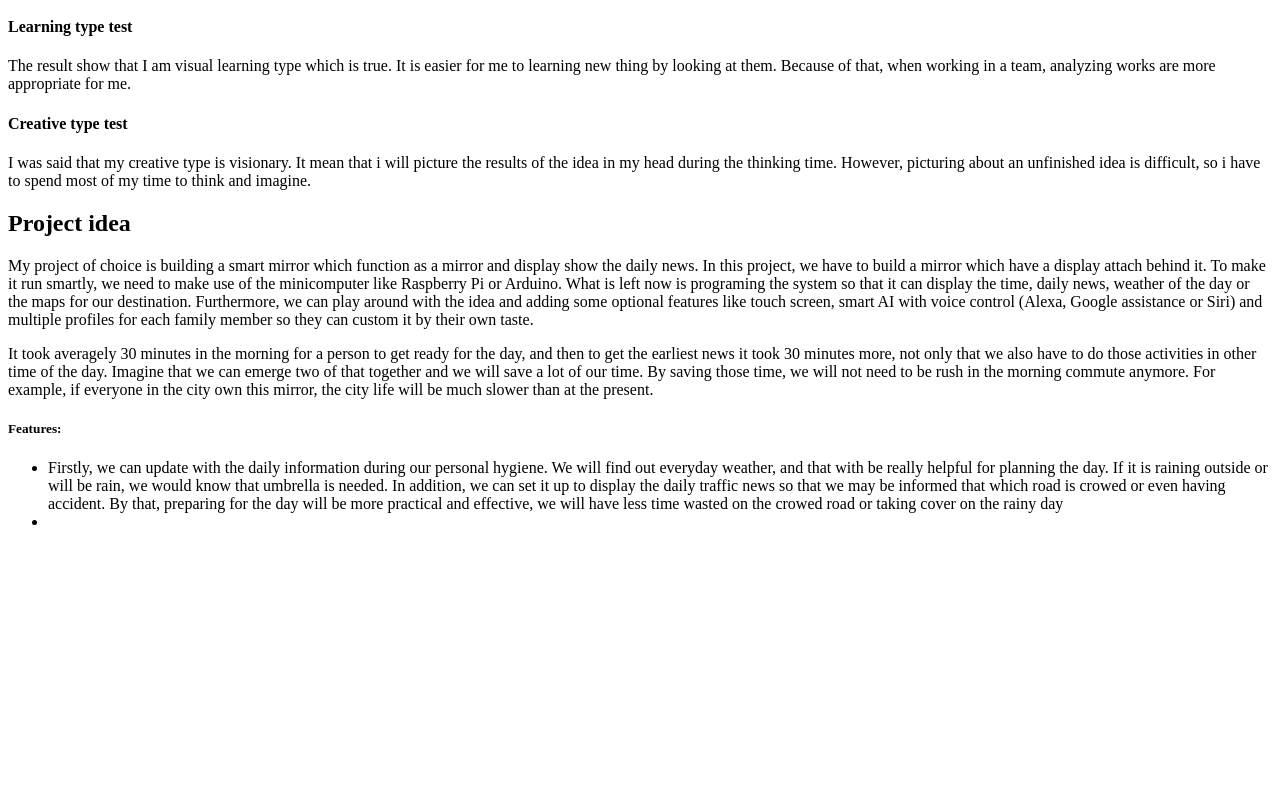
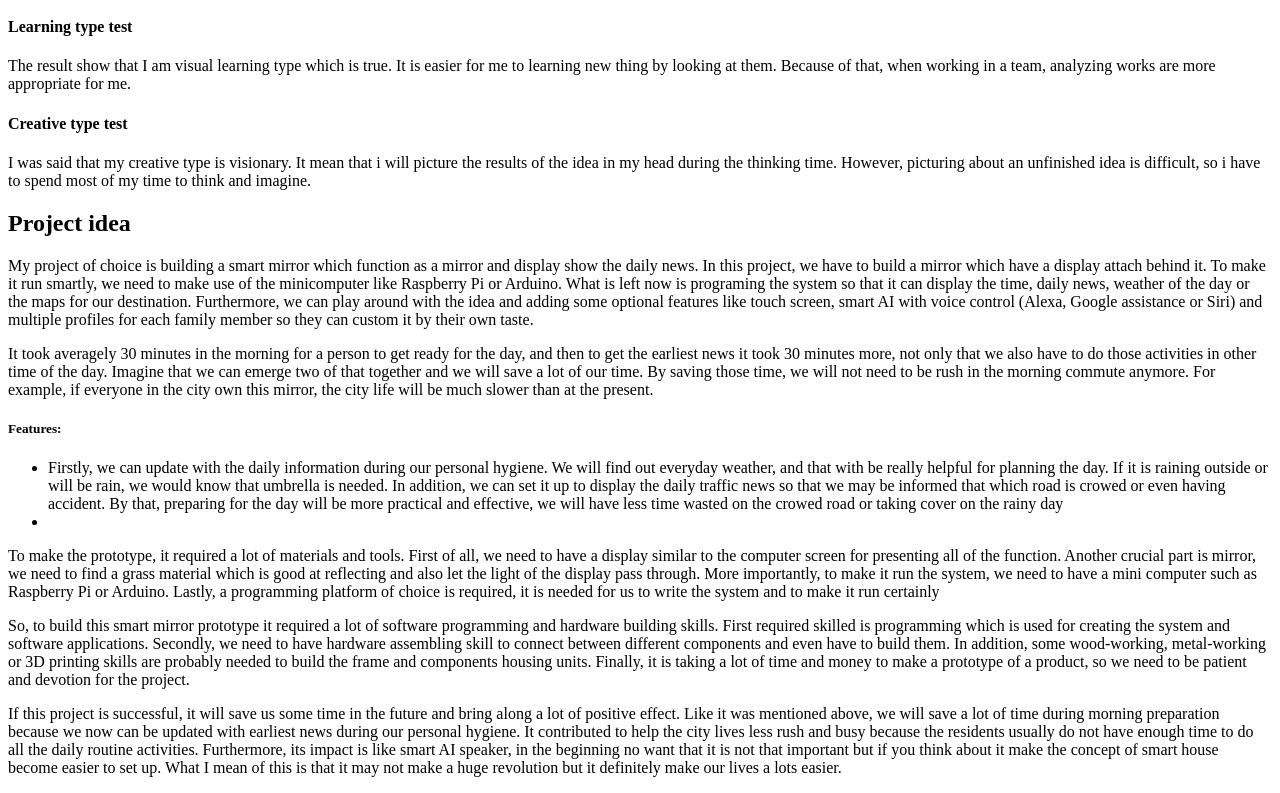
Before and after one commit to Khoi-Hoan/RMIT, a plain HTML site: page index.html in a window 1280 px wide. Shown: the part 1421-2214 px from the top of the page. Before the commit the page ends 1968 px from the top, so only its background shows below. Drawn offline with Linux system fonts and the light colour scheme.

Commit message:
Adding more more

```diff
--- a/index.html
+++ b/index.html
@@ -37,5 +37,8 @@
 				<li> Firstly, we can update with the daily information during our personal hygiene. We will find out everyday weather, and that with be really helpful for planning the day. If it is raining outside or will be rain, we would know that umbrella is needed. In addition, we can set it up to display the daily traffic news so that we may be informed that which road is crowed or even having accident. By that, preparing for the day will be more practical and effective, we will have less time wasted on the crowed road or taking cover on the rainy day </li>
 				<li>  </li>
 			</ul>
+		<p> To make the prototype, it required a lot of materials and tools. First of all, we need to have a display similar to the computer screen for presenting all of the function. Another crucial part is mirror, we need to find a grass material which is good at reflecting and also let the light of the display pass through.  More importantly, to make it run the system, we need to have a mini computer such as Raspberry Pi or Arduino. Lastly, a programming platform of choice is required, it is needed for us to write the system and to make it run certainly </p>
+		<p> So, to build this smart mirror prototype it required a lot of software programming and hardware building skills. First required skilled is programming which is used for creating the system and software applications. Secondly, we need to have hardware assembling skill to connect between different components and even have to build them. In addition, some wood-working, metal-working or 3D printing skills are probably needed to build the frame and components housing units. Finally, it is taking a lot of time and money to make a prototype of a product, so we need to be patient and devotion for the project. </p>
+		<p> If this project is successful, it will save us some time in the future and bring along a lot of positive effect. Like it was mentioned above, we will save a lot of time during morning preparation because we now can be updated with earliest news during our personal hygiene. It contributed to help the city lives less rush and busy because the residents usually do not have enough time to do all the daily routine activities.  Furthermore, its impact is like smart AI speaker, in the beginning no want that it is not that important but if you think about it make the concept of smart house become easier to set up. What I mean of this is that it may not make a huge revolution but it definitely make our lives a lots easier. </p>
 </body>
 </html>
```
